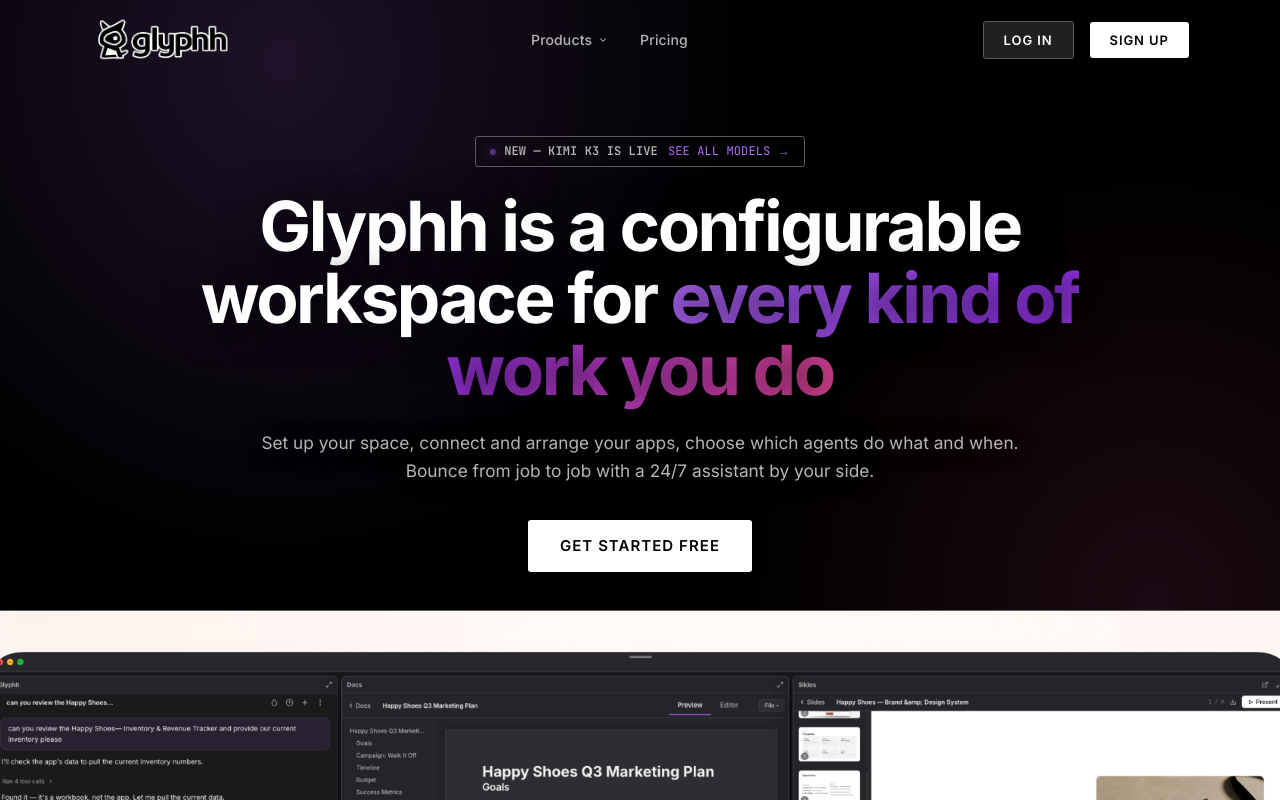
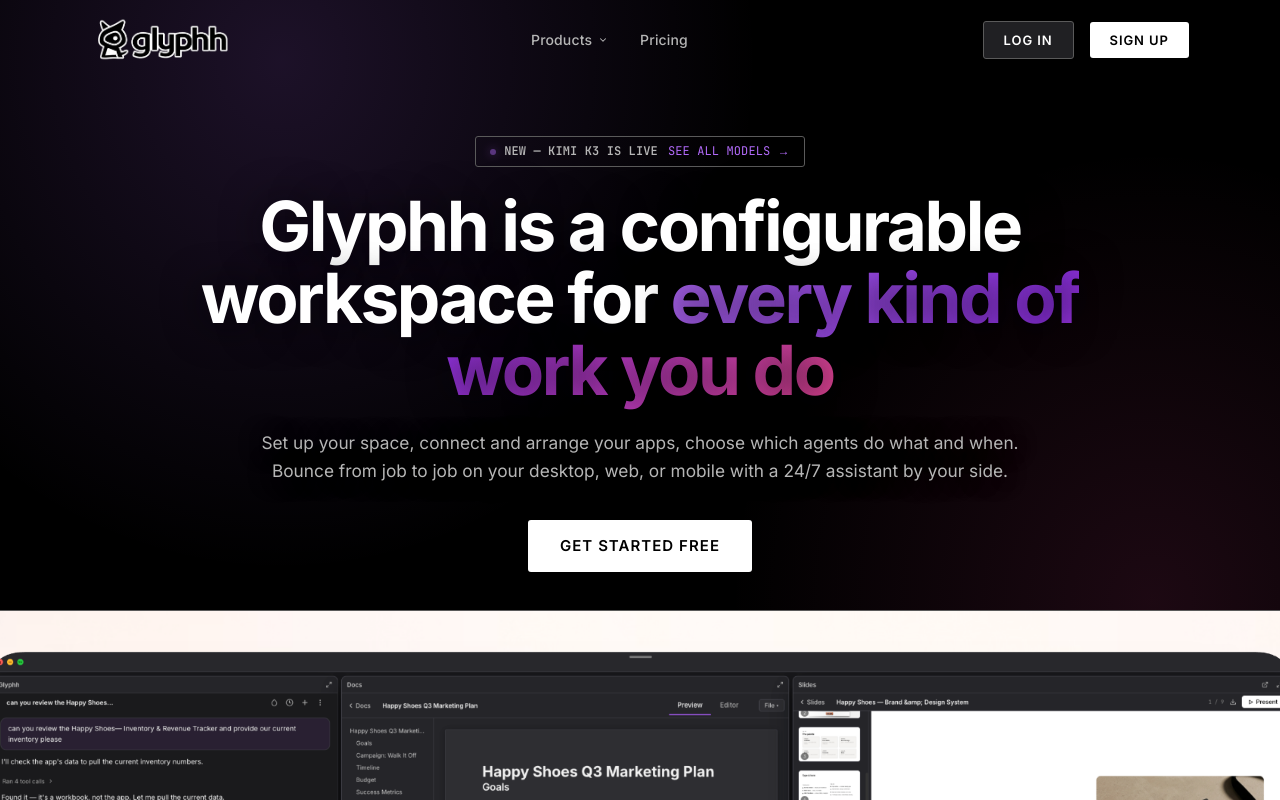
Before and after one commit to glyphh-ai/web, a Next.js app: page / in a window 1280 px wide. Shown: the top 800 px of the page. Built offline with nearby package versions, Linux system fonts and the light colour scheme; no server answers.

Commit message:
web hero: name the three surfaces in the closing line

```diff
--- a/app/heroes.js
+++ b/app/heroes.js
@@ -31,8 +31,8 @@ export const heroes = {
     },
     sub:
       'Set up your space, connect and arrange your apps, choose which ' +
-      'agents do what and when. Bounce from job to job with a 24/7 assistant ' +
-      'by your side.',
+      'agents do what and when. Bounce from job to job on your desktop, web, ' +
+      'or mobile with a 24/7 assistant by your side.',
     cta: { label: 'Get started free', href: PLATFORM_URL },
   },
 
```
